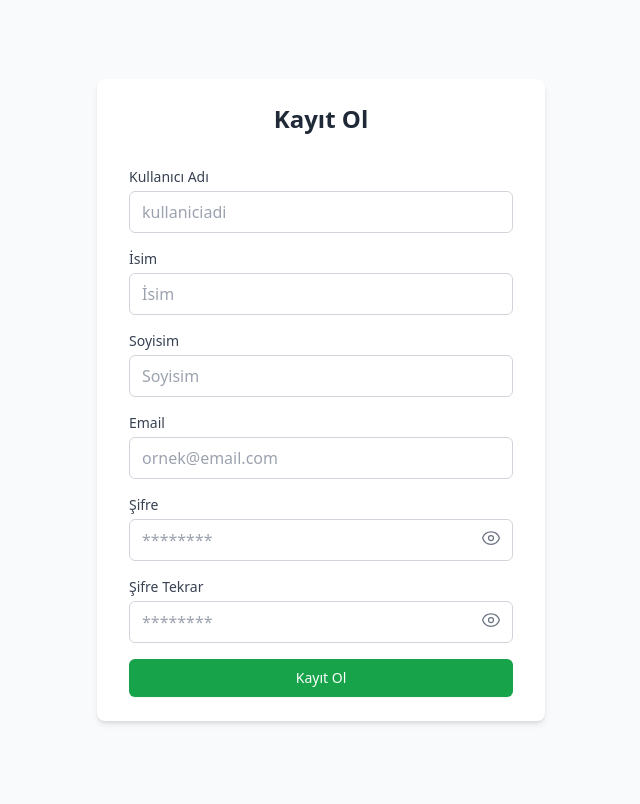
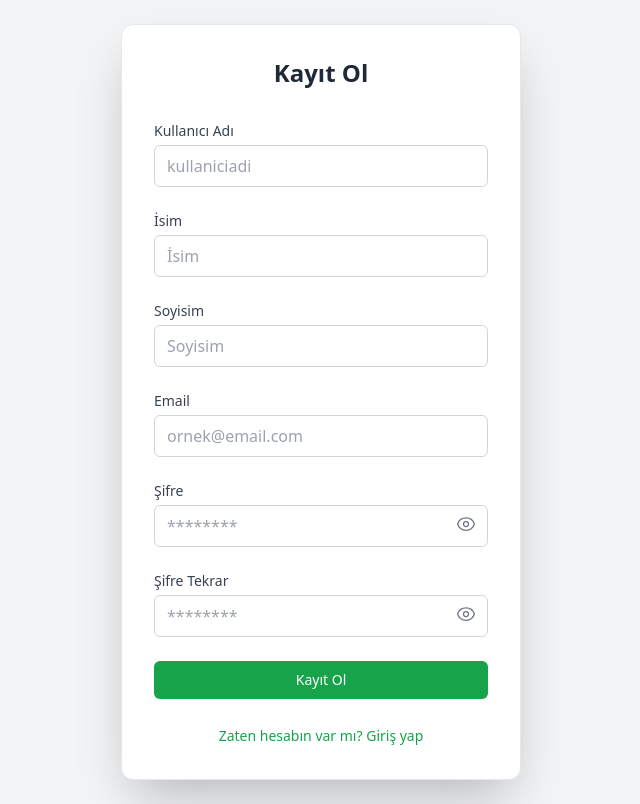
Before and after one commit to Avkar-Yazilim/iot-system-management, a React (Vite) app in the folder frontend/iot-system-management-frontend/: page /register in a window 1280 px wide. Shown: the whole page, without its empty margins (319-959 px from the left). Built offline with nearby package versions, Linux system fonts and the light colour scheme.

Commit message:
Enhance UI with dark mode support and improve button styles across Login, Register, and Forget Password pages

```diff
--- a/frontend/iot-system-management-frontend/src/pages/ForgetPassword.jsx
+++ b/frontend/iot-system-management-frontend/src/pages/ForgetPassword.jsx
@@ -76,20 +76,24 @@ export default function ForgotPassword() {
               )}
             </div>
 
+            <div>
               <button
                 type="submit"
-              className="w-full flex justify-center py-2 px-4 border border-transparent rounded-md shadow-sm text-sm font-medium text-white bg-indigo-600 hover:bg-indigo-700 focus:outline-none focus:ring-2 focus:ring-offset-2 focus:ring-indigo-500"
+                className="w-full flex justify-center py-2 px-4 border border-transparent rounded-md shadow-sm text-sm font-medium text-white bg-green-500 hover:bg-green-600 focus:outline-none focus:ring-2 focus:ring-offset-2 focus:ring-green-500 transition-colors duration-200"
               >
                 Şifremi Sıfırla
               </button>
+            </div>
 
+            <div className="mt-4">
               <button
                 type="button"
                 onClick={() => navigate('/login')}
-              className="w-full flex justify-center py-2 px-4 border border-gray-300 rounded-md shadow-sm text-sm font-medium text-gray-700 bg-white hover:bg-gray-50 focus:outline-none focus:ring-2 focus:ring-offset-2 focus:ring-indigo-500"
+                className="w-full flex justify-center py-2 px-4 border border-transparent rounded-md shadow-sm text-sm font-medium text-white bg-green-700 hover:bg-green-800 focus:outline-none focus:ring-2 focus:ring-offset-2 focus:ring-green-700 transition-colors duration-200"
               >
                 Giriş Sayfasına Dön
               </button>
+            </div>
           </form>
         </div>
       </div>
--- a/frontend/iot-system-management-frontend/src/pages/Login.jsx
+++ b/frontend/iot-system-management-frontend/src/pages/Login.jsx
@@ -4,6 +4,8 @@ import { useState, useEffect } from 'react'
 import { signInWithPopup } from 'firebase/auth';
 import { auth, googleProvider } from '../services/fireBase';
 import { useNavigate, useLocation } from 'react-router-dom';
+import { useTheme } from '../context/ThemeContext';
+import logo from '../assets/logo.png';
 
 export default function Login({ onLogin }) {
   const { register, handleSubmit: submitForm, formState: { errors } } = useForm()
@@ -11,6 +13,7 @@ export default function Login({ onLogin }) {
   const [successMessage, setSuccessMessage] = useState('')
   const navigate = useNavigate();
   const location = useLocation();
+  const { darkMode, toggleTheme } = useTheme();
 
   useEffect(() => {
     if (location.state?.registerSuccess) {
@@ -73,12 +76,20 @@ export default function Login({ onLogin }) {
   };
 
   return (
-    <div className="flex items-center justify-center min-h-screen bg-gray-50">
+    <div className={`flex items-center justify-center min-h-screen ${darkMode ? 'dark bg-gray-900' : 'bg-gray-100'}`}>
       <div className="w-full max-w-md">
-        <div className="bg-white px-8 py-6 rounded-lg shadow-md">
-          <h2 className="text-2xl font-bold text-center text-gray-800 mb-8">
+        <div className={`px-8 py-6 rounded-lg shadow-md ${darkMode ? 'bg-gray-800' : 'bg-white'}`}>
+          <h2 className={`text-2xl font-bold text-center mb-4 ${darkMode ? 'text-white' : 'text-gray-800'}`}>
             Tarla App'e Hoş Geldiniz
           </h2>
+
+          <div className="flex justify-center mb-8">
+            <img
+              src={logo}
+              alt="Tarla App Logo"
+              className="w-32 h-32 object-contain"
+            />
+          </div>
 
           {successMessage && (
             <div className="mb-4 p-2 bg-green-100 text-green-700 rounded">
@@ -94,7 +105,9 @@ export default function Login({ onLogin }) {
 
           <form onSubmit={submitForm(onSubmit)} className="space-y-6">
             <div>
-              <label htmlFor="email" className="block text-sm font-medium text-gray-700">
+              <label htmlFor="email" className={`block text-sm font-medium ${
+                darkMode ? 'text-gray-200' : 'text-gray-700'
+              }`}>
                 E-posta
               </label>
               <input
@@ -116,7 +129,9 @@ export default function Login({ onLogin }) {
             </div>
 
             <div>
-              <label htmlFor="password" className="block text-sm font-medium text-gray-700">
+              <label htmlFor="password" className={`block text-sm font-medium ${
+                darkMode ? 'text-gray-200' : 'text-gray-700'
+              }`}>
                 Şifre
               </label>
               <input
@@ -139,7 +154,9 @@ export default function Login({ onLogin }) {
                 <button
                   type="button"
                   onClick={() => navigate('/forget-password')}
-                  className="text-sm text-indigo-600 hover:text-indigo-800"
+                  className={`text-sm ${
+                    darkMode ? 'text-green-400 hover:text-green-300' : 'text-green-600 hover:text-green-800'
+                  }`}
                 >
                   Şifreni mi unuttun?
                 </button>
@@ -149,7 +166,11 @@ export default function Login({ onLogin }) {
             <div>
               <button
                 type="submit"
-                className="group relative w-full flex justify-center py-2 px-4 border border-transparent text-sm font-medium rounded-md text-white bg-indigo-600 hover:bg-indigo-700 focus:outline-none focus:ring-2 focus:ring-offset-2 focus:ring-indigo-500"
+                className={`group relative w-full flex justify-center py-2 px-4 border border-transparent text-sm font-medium rounded-md text-white transition-colors duration-200 ${
+                  darkMode
+                    ? 'bg-green-600 hover:bg-green-700 focus:ring-green-600'
+                    : 'bg-green-500 hover:bg-green-600 focus:ring-green-500'
+                } focus:outline-none focus:ring-2 focus:ring-offset-2`}
               >
                 Giriş Yap
               </button>
@@ -159,7 +180,11 @@ export default function Login({ onLogin }) {
               <button
                 type="button"
                 onClick={handleRegisterClick}
-                className="group relative w-full flex justify-center py-2 px-4 border border-transparent text-sm font-medium rounded-md text-white bg-green-600 hover:bg-green-700 focus:outline-none focus:ring-2 focus:ring-offset-2 focus:ring-green-500"
+                className={`group relative w-full flex justify-center py-2 px-4 border border-transparent text-sm font-medium rounded-md text-white transition-colors duration-200 ${
+                  darkMode
+                    ? 'bg-green-800 hover:bg-green-900 focus:ring-green-800'
+                    : 'bg-green-700 hover:bg-green-800 focus:ring-green-700'
+                } focus:outline-none focus:ring-2 focus:ring-offset-2`}
               >
                 Kayıt Ol
               </button>
@@ -169,7 +194,11 @@ export default function Login({ onLogin }) {
           <div className="mt-6">
             <button
               onClick={handleGoogleLogin}
-              className="w-full flex items-center justify-center px-4 py-2 border border-gray-300 shadow-sm text-sm font-medium rounded-md text-gray-700 bg-white hover:bg-gray-50"
+              className={`w-full flex items-center justify-center px-4 py-2 border shadow-sm text-sm font-medium rounded-md transition-colors duration-200 ${
+                darkMode
+                  ? 'border-gray-600 text-gray-200 bg-gray-700 hover:bg-gray-600'
+                  : 'border-gray-300 text-gray-700 bg-white hover:bg-gray-100'
+              }`}
             >
               <img
                 src="https://www.google.com/favicon.ico"
@@ -181,6 +210,28 @@ export default function Login({ onLogin }) {
           </div>
         </div>
       </div>
+
+      <div className="fixed bottom-4 right-4 z-50">
+        <button
+          onClick={toggleTheme}
+          className={`p-3 rounded-full shadow-lg transition-all duration-200 ${
+            darkMode
+              ? 'bg-gray-700 text-yellow-400 hover:bg-gray-600'
+              : 'bg-white text-gray-700 hover:bg-gray-100'
+          }`}
+          title={darkMode ? 'Açık temaya geç' : 'Koyu temaya geç'}
+        >
+          {darkMode ? (
+            <svg xmlns="http://www.w3.org/2000/svg" className="h-6 w-6" fill="none" viewBox="0 0 24 24" stroke="currentColor">
+              <path strokeLinecap="round" strokeLinejoin="round" strokeWidth={2} d="M12 3v1m0 16v1m9-9h-1M4 12H3m15.364 6.364l-.707-.707M6.343 6.343l-.707-.707m12.728 0l-.707.707M6.343 17.657l-.707.707M16 12a4 4 0 11-8 0 4 4 0 018 0z" />
+            </svg>
+          ) : (
+            <svg xmlns="http://www.w3.org/2000/svg" className="h-6 w-6" fill="none" viewBox="0 0 24 24" stroke="currentColor">
+              <path strokeLinecap="round" strokeLinejoin="round" strokeWidth={2} d="M20.354 15.354A9 9 0 018.646 3.646 9.003 9.003 0 0012 21a9.003 9.003 0 008.354-5.646z" />
+            </svg>
+          )}
+        </button>
+      </div>
     </div>
   )
 }
--- a/frontend/iot-system-management-frontend/src/pages/Register.jsx
+++ b/frontend/iot-system-management-frontend/src/pages/Register.jsx
@@ -2,6 +2,7 @@ import { useForm } from 'react-hook-form';
 import { useState, useEffect, useRef } from 'react';
 import { registerService } from '../services/registerService';
 import { useNavigate } from 'react-router-dom';
+import { useTheme } from '../context/ThemeContext';
 
 export default function Register() {
   const { register, handleSubmit, watch, formState: { errors } } = useForm();
@@ -13,6 +14,7 @@ export default function Register() {
   const [timer, setTimer] = useState(180);
   const [tempUserData, setTempUserData] = useState(null);
   const navigate = useNavigate();
+  const { darkMode } = useTheme();
 
   useEffect(() => {
     let interval;
@@ -121,20 +123,26 @@ export default function Register() {
   };
 
   return (
-    <div className="flex items-center justify-center min-h-screen bg-gray-50">
-      <div className="w-full max-w-md">
-        <div className="bg-white px-8 py-6 rounded-lg shadow-md">
-          <h2 className="text-2xl font-bold text-center text-gray-800 mb-8">
-            Kayıt Ol
-          </h2>
+    <div className={`flex items-center justify-center min-h-screen ${darkMode ? 'dark bg-gray-900' : 'bg-gray-100'}`}>
+      <div className="w-full max-w-md p-6">
+        <div className={`${
+          darkMode ? 'bg-gray-800' : 'bg-white'
+        } rounded-xl shadow-2xl border ${
+          darkMode ? 'border-gray-700' : 'border-gray-200'
+        } p-8 transform transition-all duration-200`}>
+          <div className="text-center mb-8">
+            <h2 className={`text-2xl font-bold ${darkMode ? 'text-white' : 'text-gray-800'}`}>
+              Kayıt Ol
+            </h2>
+          </div>
 
           {registerError && (
-            <div className="mb-4 p-2 bg-red-100 text-red-700 rounded">
+            <div className="mb-4 p-3 bg-red-100 text-red-700 rounded-lg">
               {registerError}
             </div>
           )}
 
-          <form onSubmit={handleSubmit(onSubmit)} className="space-y-4">
+          <form onSubmit={handleSubmit(onSubmit)} className="space-y-6">
             <div>
               <label className="block text-sm font-medium text-gray-700">Kullanıcı Adı</label>
               <input
@@ -258,6 +266,18 @@ export default function Register() {
               </button>
             </div>
           </form>
+
+          <div className="mt-6 text-center">
+            <button
+              type="button"
+              onClick={() => navigate('/')}
+              className={`text-sm ${
+                darkMode ? 'text-green-400 hover:text-green-300' : 'text-green-600 hover:text-green-800'
+              }`}
+            >
+              Zaten hesabın var mı? Giriş yap
+            </button>
+          </div>
         </div>
       </div>
       {showOTPModal && <OTPModal />}
```
Lines whose indentation alone changed are shown as unchanged.
